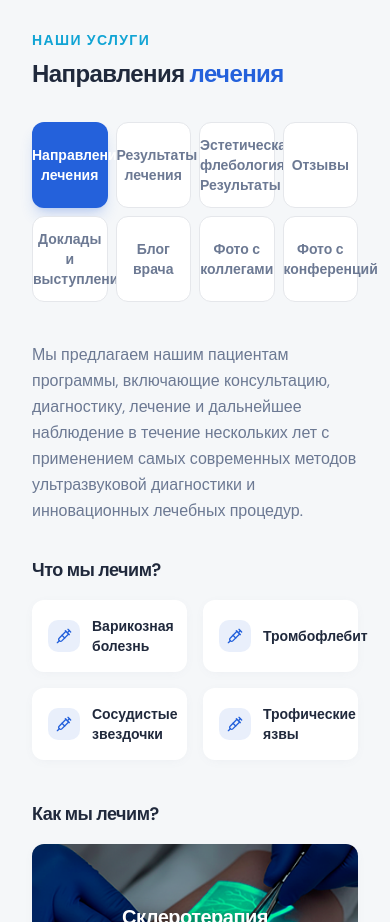
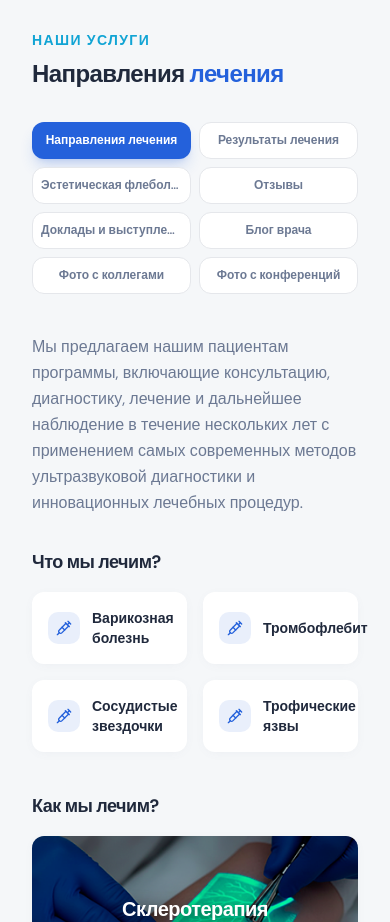
Before and after one commit to Duggyy/flebolog-fedorov-redesign, a React (Vite) app: page / in a window 390 px wide. Shown: the part 2320-3242 px from the top of the page. Built offline with nearby package versions, Linux system fonts and the light colour scheme; the HTML template or start-up script is replaced by a standard one.

Commit message:
Fix mobile tabs overflow in TreatmentSection by BlackboxAI

```diff
--- a/src/components/TreatmentSection.tsx
+++ b/src/components/TreatmentSection.tsx
@@ -40,12 +40,12 @@ const TreatmentSection = () => {
           Направления <span className="text-primary">лечения</span>
         </h2>
 
-        <div className="flex flex-wrap justify-center gap-2 mb-10">
+        <div className="grid grid-cols-2 sm:grid-cols-4 gap-2 w-full mb-10">
           {tabs.map((tab, i) =>
           <button
             key={i}
             onClick={() => setActiveTab(i)}
-            className={`py-3 rounded-xl text-sm font-semibold transition-all active:scale-[0.97] w-[calc(25%-6px)] ${
+            className={`py-2.5 sm:py-3 rounded-xl text-xs sm:text-sm font-semibold transition-all active:scale-[0.97] truncate leading-tight px-2 ${
             activeTab === i ?
             "bg-primary text-primary-foreground shadow-lg shadow-primary/20" :
             "bg-white text-muted-foreground border border-border hover:border-primary/30 hover:text-foreground"}`
```
